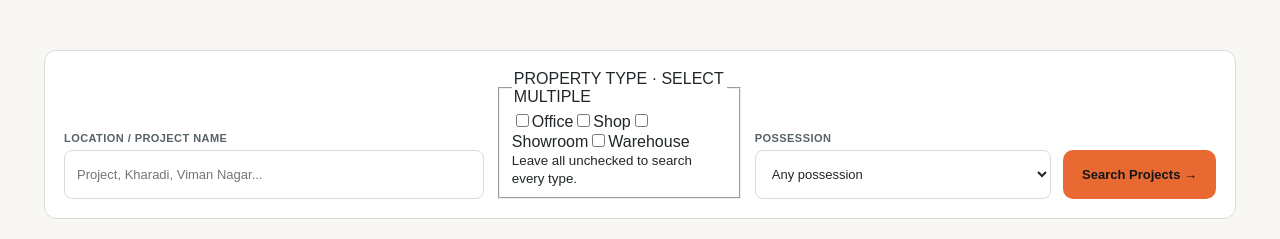
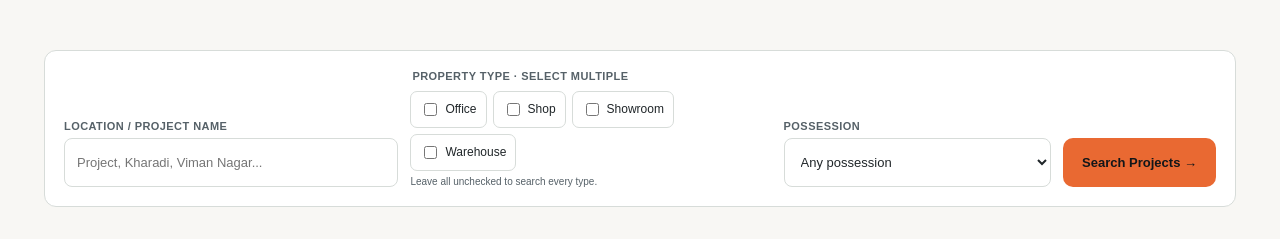
Before and after one commit to pavanpatil93-dot/TLC-2, a Next.js app in the folder web/: page /projects in a window 1280 px wide. Shown: the part 276-515 px from the top of the page. Built offline with nearby package versions, Linux system fonts and the light colour scheme.

Commit message:
style(web): TLC-themed multi-select property types and possession search

```diff
--- a/web/app/globals.css
+++ b/web/app/globals.css
@@ -161,3 +161,23 @@ body{font-family:Arial,Helvetica,sans-serif;background:#F8F7F4;color:#202629;fon
 .project-search-form .btn{min-height:49px}.project-search-form input:focus-visible,.project-search-form select:focus-visible{outline:2px solid #A33B13;outline-offset:1px}
 @media(max-width:1000px){.project-search-form{grid-template-columns:repeat(2,minmax(0,1fr))}}
 @media(max-width:720px){.project-search-form{grid-template-columns:1fr;padding:15px}.project-search-form .btn{width:100%}.search-tabs{gap:9px}.search-tabs button{font-size:12px;padding-left:3px;padding-right:3px}}
+
+
+/* Reusable multi-property selector and clean project possession controls. */
+.multi-type{position:relative;min-width:0;z-index:7}
+.multi-type-trigger{height:50px;border:1px solid #D7DCD9;border-radius:8px;background:#fff;color:#202629;padding:0 13px;width:100%;display:flex;align-items:center;justify-content:space-between;text-align:left;font-size:13px}
+.multi-type-trigger:focus-visible{outline:2px solid #A33B13;outline-offset:1px}
+.multi-type-options{position:absolute;top:calc(100% + 5px);left:0;right:0;min-width:220px;z-index:15;background:#fff;border:1px solid #D7DCD9;border-radius:10px;box-shadow:0 10px 25px rgba(32,38,41,.16);padding:9px}
+.multi-type-option{display:flex!important;gap:9px;align-items:center;text-transform:none!important;letter-spacing:normal!important;font-size:13px!important;font-weight:500!important;color:#202629!important;cursor:pointer;padding:9px!important;margin:0!important;border-radius:6px}
+.multi-type-option:hover{background:#F8F7F4}.multi-type-option input{width:17px!important;height:17px!important;min-width:17px!important;flex:none!important;accent-color:#E96932}
+.multi-type-done{display:block;width:100%;height:36px;border:0;background:#FCE8DF;color:#202629;border-radius:6px;font-weight:700;margin-top:7px}
+.project-search-form{grid-template-columns:1.25fr 1.35fr 1fr auto}
+.project-types-field{border:0;padding:0;margin:0;min-width:0}
+.project-types-field legend{color:#566168;font-size:11px;font-weight:700;margin-bottom:9px;letter-spacing:.04em}
+.project-type-options{display:flex;flex-wrap:wrap;gap:6px}
+.project-type-option{display:inline-flex;gap:5px;align-items:center;cursor:pointer;border:1px solid #D7DCD9;background:#fff;border-radius:7px;padding:8px 9px;color:#202629;font-size:12px}
+.project-type-option:has(input:checked){background:#FCE8DF;border-color:#E96932}
+.project-type-option input{accent-color:#E96932}
+.project-types-field small{display:block;margin-top:5px;color:#566168;font-size:10px}
+@media(max-width:1000px){.project-search-form{grid-template-columns:repeat(2,minmax(0,1fr))}}
+@media(max-width:720px){.project-search-form{grid-template-columns:1fr}.multi-type-options{min-width:0}}
```
